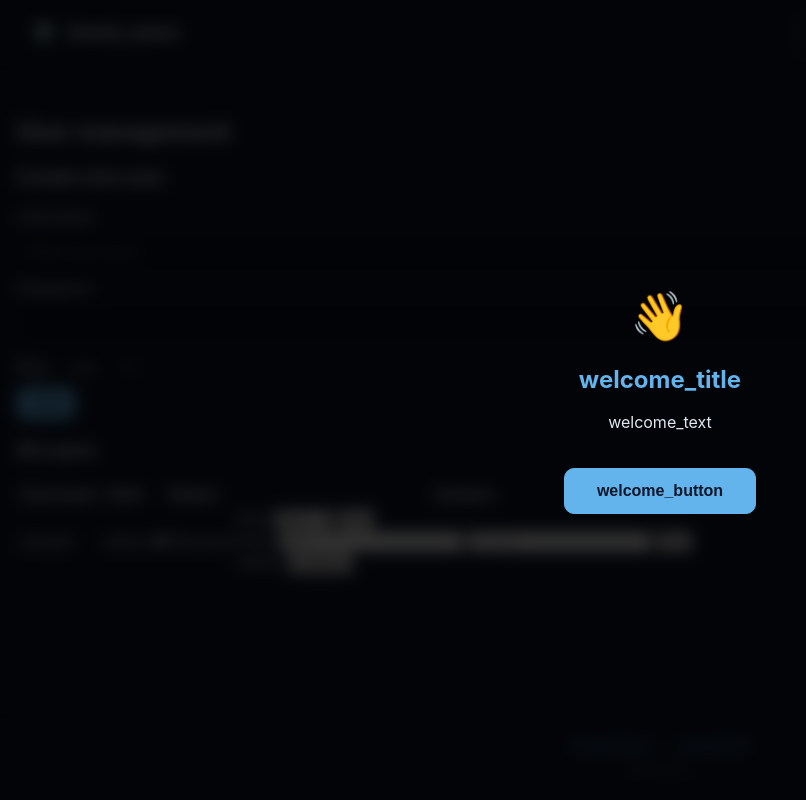
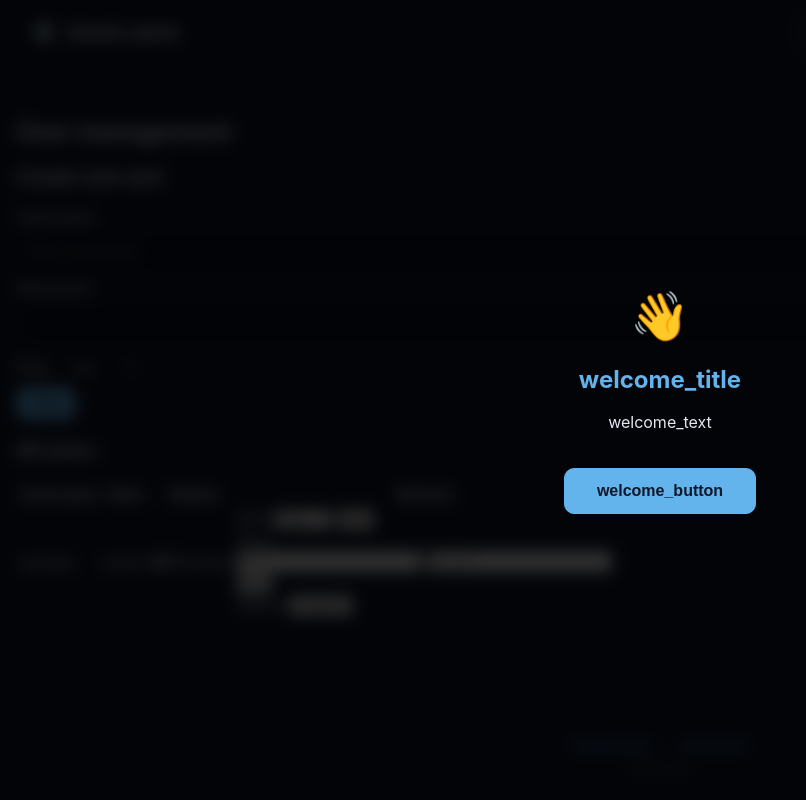
Before and after one commit to radlab-dev-group/llm-router-web, a Python web app: template llm_router_web/web/configs_manager/templates/admin_users.html in a window 1320 px wide; the page is wider, and only the part inside the window is pictured. Shown: that part, without its empty margins (0-806 px from the left). Run offline with Jinja, Linux system fonts and the light colour scheme; the template is opened without the code that fills it: most values are stand-ins (such as "Sample title", 1, 10 or a date in 2020); some libraries are stand-ins or nearby versions.

Commit message:
Refactor admin users actions – replace `.users-action-col`/`.users-action-group` with `.users-actions-row` and `.users-action-chip`, introduce `.ua-` class prefixes, and adjust layout, spacing, and button/input styling for role, password, and status controls.

```diff
--- a/llm_router_web/web/configs_manager/templates/admin_users.html
+++ b/llm_router_web/web/configs_manager/templates/admin_users.html
@@ -48,29 +48,31 @@
                     {% endif %}
                 </td>
                 <td>
-                    <div class="users-action-col">
-                        <!-- Change role -->
-                        <form method="post" action="{{ url_for('edit_user', user_id=u.id) }}" class="users-action-group">
-                            <span class="ga-label">Role</span>
-                            <select name="role" class="ga-select">
+                    <div class="users-actions-row">
+                        <!-- Role -->
+                        <form method="post" action="{{ url_for('edit_user', user_id=u.id) }}" class="users-action-chip" style="margin:0;">
+                            <span class="ua-label">Role</span>
+                            <select name="role" class="ua-select">
                                 <option value="user" {% if u.role=='user' %}selected{% endif %}>User</option>
                                 <option value="admin" {% if u.role=='admin' %}selected{% endif %}>Admin</option>
                             </select>
-                            <button class="ga-btn" type="submit">OK</button>
+                            <button class="ua-btn" type="submit">OK</button>
                         </form>
 
-                        <!-- Change password -->
-                        <form method="post" action="{{ url_for('edit_user', user_id=u.id) }}" class="users-action-group">
-                            <span class="ga-label">Pass</span>
-                            <input type="password" name="new_password" placeholder="New" class="ga-input">
-                            <input type="password" name="confirm_password" placeholder="Confirm" class="ga-input">
-                            <button class="ga-btn" type="submit">OK</button>
+                        <!-- Password -->
+                        <form method="post" action="{{ url_for('edit_user', user_id=u.id) }}" class="users-action-chip ua-pass-group" style="margin:0;">
+                            <span class="ua-label">Pass</span>
+                            <div class="ua-pass-inputs">
+                                <input type="password" name="new_password" placeholder="New" class="ua-input">
+                                <input type="password" name="confirm_password" placeholder="Confirm" class="ua-input">
+                            </div>
+                            <button class="ua-btn" type="submit">OK</button>
                         </form>
 
                         <!-- Block / Unblock -->
-                        <form method="post" action="{{ url_for('toggle_block_user', user_id=u.id) }}" class="users-action-group">
-                            <span class="ga-label">Status</span>
-                            <button class="ga-btn {{ 'primary' if not u.is_active else 'danger' }}"
+                        <form method="post" action="{{ url_for('toggle_block_user', user_id=u.id) }}" class="users-action-chip" style="margin:0;">
+                            <span class="ua-label">Status</span>
+                            <button class="ua-btn {{ 'primary' if not u.is_active else 'danger' }}"
                                     type="submit">
                                 {{ 'Unblock' if not u.is_active else 'Block' }}
                             </button>
```
Also changed, not shown: llm_router_web/web/static/style.css (+43 -30 lines).
